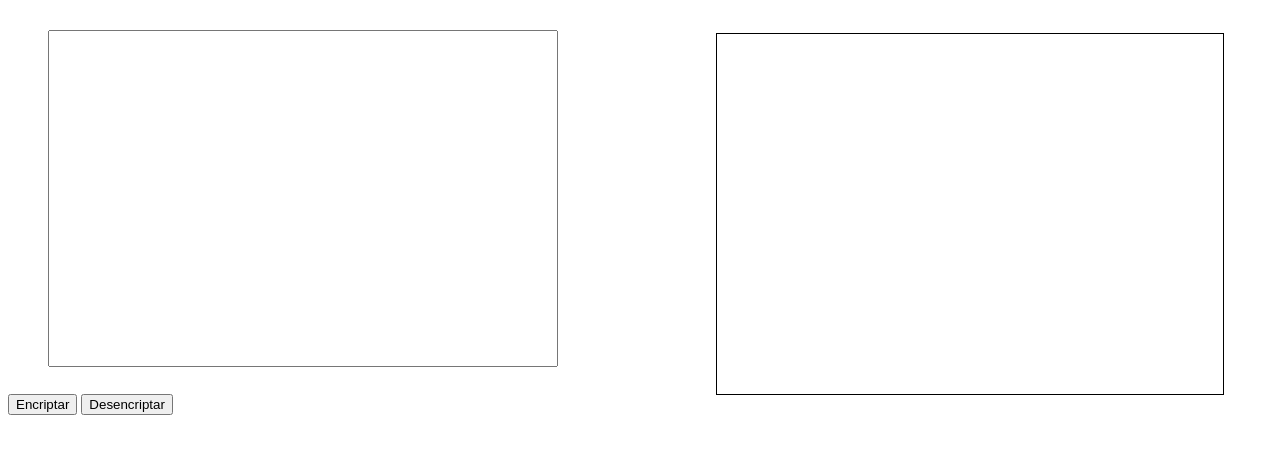
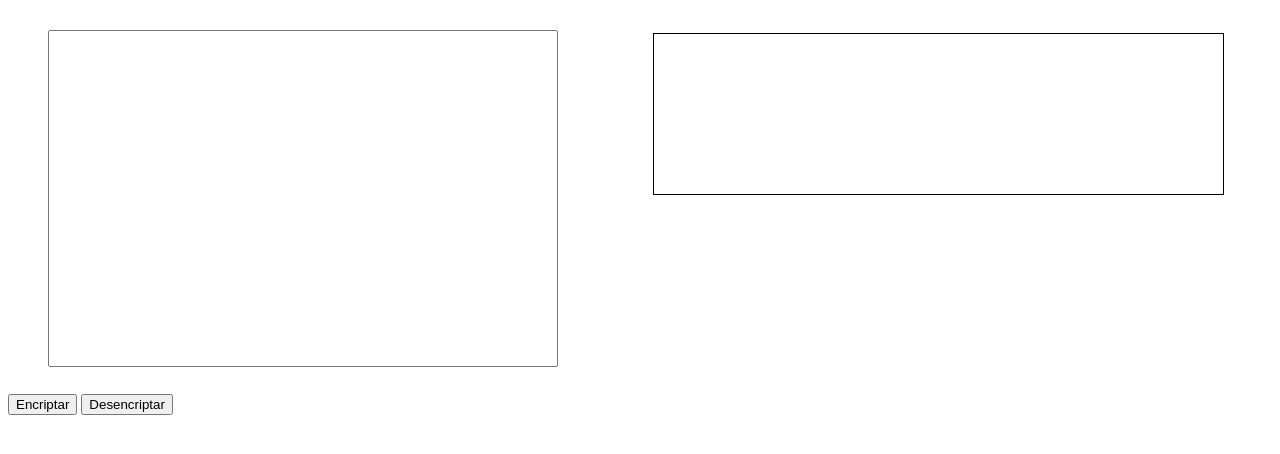
Before and after one commit to AnUnknownC/encriptador, a plain HTML site: page index.html in a window 1280 px wide. Shown: the part 50-504 px from the top of the page. Drawn offline with Linux system fonts and the light colour scheme.

```diff
--- a/index.css
+++ b/index.css
@@ -1,5 +1,9 @@
 div{
     display:inline;
+}
+
+.seccionCriptador{
+    width: 1080px;
 }
 
 .textoCriptacion{
@@ -14,8 +18,8 @@ div{
 }
 
 #procesoRealizado{
-    width: 40%;
-    height: 200px;
+    width: 45%;
+    height: auto;
     border: 1px #000 solid;
     float: right;
 }
```
Also changed, not shown: index.js (+11 -0 lines).
